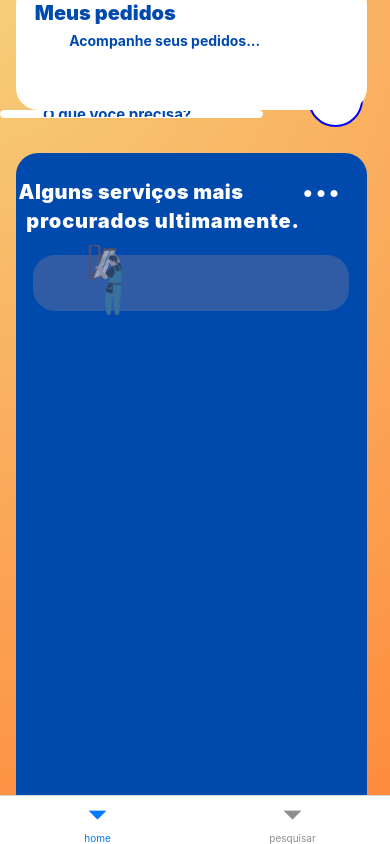
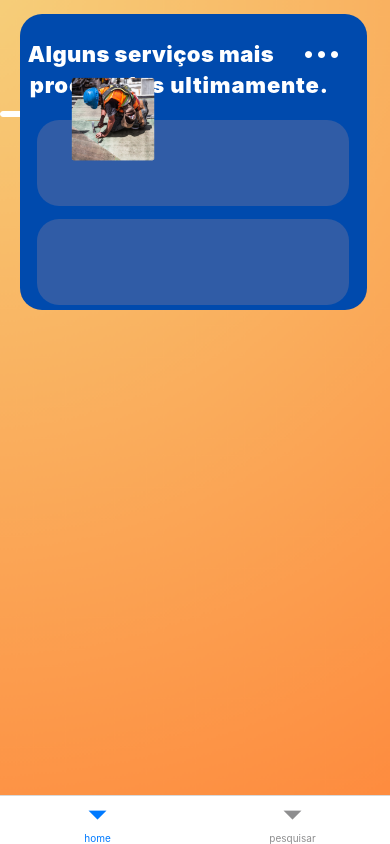
Before and after one commit to sttephany11/AppHelpHouse, a React Native app: screen /homeStack in a window 390 px wide. Built offline with nearby package versions, Linux system fonts and the light colour scheme.

Commit message:
aaaaaaaaa

```diff
--- a/img/img.tsx
+++ b/img/img.tsx
@@ -28,5 +28,6 @@ const Imagens = {
     jardineiro: require("../assets/imgApp/jardineiro.png"),
     lupaBranca: require("../assets/imgApp/lupaBranca.png"),
     lupaAzul: require("../assets/imgApp/lupaAzul.png"),
+    mestreDeObra: require("../assets/imgApp/mestreDeObra.png"),
 }
 export default Imagens;
--- a/src/css/homeCss.tsx
+++ b/src/css/homeCss.tsx
@@ -35,13 +35,11 @@ const styles = StyleSheet.create({
         height: '39%',
         width: '90%',
         display: 'flex',
-
-
     },
     pesquisa1: {
-        left: '19%',
-        height: '19%',
-        width: '75%',
+        left: '20%',
+        height: '15%',
+        width: '70%',
         borderColor: 'white',
         fontSize: 15,
         borderWidth: 1,
@@ -52,21 +50,18 @@ const styles = StyleSheet.create({
         bottom: 15,
         fontWeight: 'bold'
     },
-
     lupa: {
         width: 30,
         height: 38,
         position: 'absolute',
         display: 'flex',
         zIndex: 1,
-        top: 92,
-        left: '22%',
-
+        top: 100,
+        left: '24%',
     },
-
     //trabalhos
     trabalhos: {
-        bottom: 570
+        bottom:510
     },
     pedreiro: {
         width: 75,
@@ -318,10 +313,10 @@ const styles = StyleSheet.create({
     brancoMeio: {
         backgroundColor: '#fff',
         width: '90%',
-        height: '8%',
+        height: '6%',
         borderRadius: 22,
         left: '4%',
-        bottom: 130
+        bottom: 970
     },
     pedidos: {
         color: '#004aad',
@@ -340,14 +335,15 @@ const styles = StyleSheet.create({
         top: 25,
         right: '8%'
     },
+
     //alguns dos serviços mais procurados ultimamente
     fundoAzul: {
         backgroundColor: '#004aad',
-        width: '90%',
-        height: '87%',
+        width: '89%',
+        height: '21%',
         borderRadius: 22,
-        left: '4%',
-        bottom: 789
+        left: '5%',
+        bottom: 945
     },
     ponto: {
         color: '#fff',
@@ -359,33 +355,48 @@ const styles = StyleSheet.create({
     },
     alguns: {
         color: '#fff',
-        fontSize: 20,
+        fontSize: 22,
         letterSpacing:0.4,
         marginRight:15,
         fontWeight: '900',
         textAlign: 'center',
         bottom: 15,
-        right: '15%'
+        right: '10%'
     },
     alguns1: {
         color: '#fff',
-        fontSize: 20,
+        fontSize: 22,
         letterSpacing:0.8,
         fontWeight: '900',
         textAlign: 'center',
         bottom: 10,
-        right: '8%'
+        right: '4%'
     },
     azulClaro: {
         opacity:0.6,
         backgroundColor: '#5169a2',
         top: 12,
         width: '90%',
-        height: '4.5%',
+        height: '29%',
         borderRadius: 22,
         left: '5%',
 
     },
-
+    azulClaro2: {
+        opacity:0.6,
+        backgroundColor: '#5169a2',
+        top: 25,
+        width: '90%',
+        height: '29%',
+        borderRadius: 22,
+        left: '5%',
+    },
+    mestreDeObra:{
+        width: '34%',
+        height: '60%',
+        borderRadius: 24,
+        bottom:220,
+        left:'10%',
+    },
 });
 export default styles;
--- a/src/views/home.tsx
+++ b/src/views/home.tsx
@@ -37,11 +37,6 @@ const AreaAtuacao: React.FC<{ navigation: any }> = ({ navigation }) => {
                         </View>
                     </View>
 
-                    <View style={styles.brancoMeio}>
-                        <Text style={styles.pedidos}> Meus pedidos</Text>
-                        <Text style={styles.acompanhe}> Acompanhe seus pedidos...</Text>
-
-                    </View>
 
                     <View style={styles.trabalhos}>
 
@@ -87,15 +82,24 @@ const AreaAtuacao: React.FC<{ navigation: any }> = ({ navigation }) => {
                             <Image source={Imagens.instalacao} style={styles.instalacaoImg} />
                         </View>
 
+                        <View style={styles.brancoMeio}>
+                            <Text style={styles.pedidos}> Meus pedidos</Text>
+                            <Text style={styles.acompanhe}> Acompanhe seus pedidos...</Text>
 
-                        <View style={styles.fundoAzul}>
-                             <Text style={styles.ponto}>...</Text>
+                        </View>
+
+
+                         <View style={styles.fundoAzul}>
+                            <Text style={styles.ponto}>...</Text>
                             <Text style={styles.alguns}>Alguns serviços mais</Text>
                             <Text style={styles.alguns1}>procurados ultimamente.</Text>
                             <View style={styles.azulClaro}>
-                            <Image source={Imagens.instalacao} style={styles.instalacaoImg}/>
                             </View>
+                            <View style={styles.azulClaro2}>
+                            </View>
+                            <Image source={Imagens.mestreDeObra} style={styles.mestreDeObra} />
                         </View>
+
                     </View>
 
                 </ScrollView>
```
Also changed, not shown: assets/imgApp/mestreDeObra.png (added).
